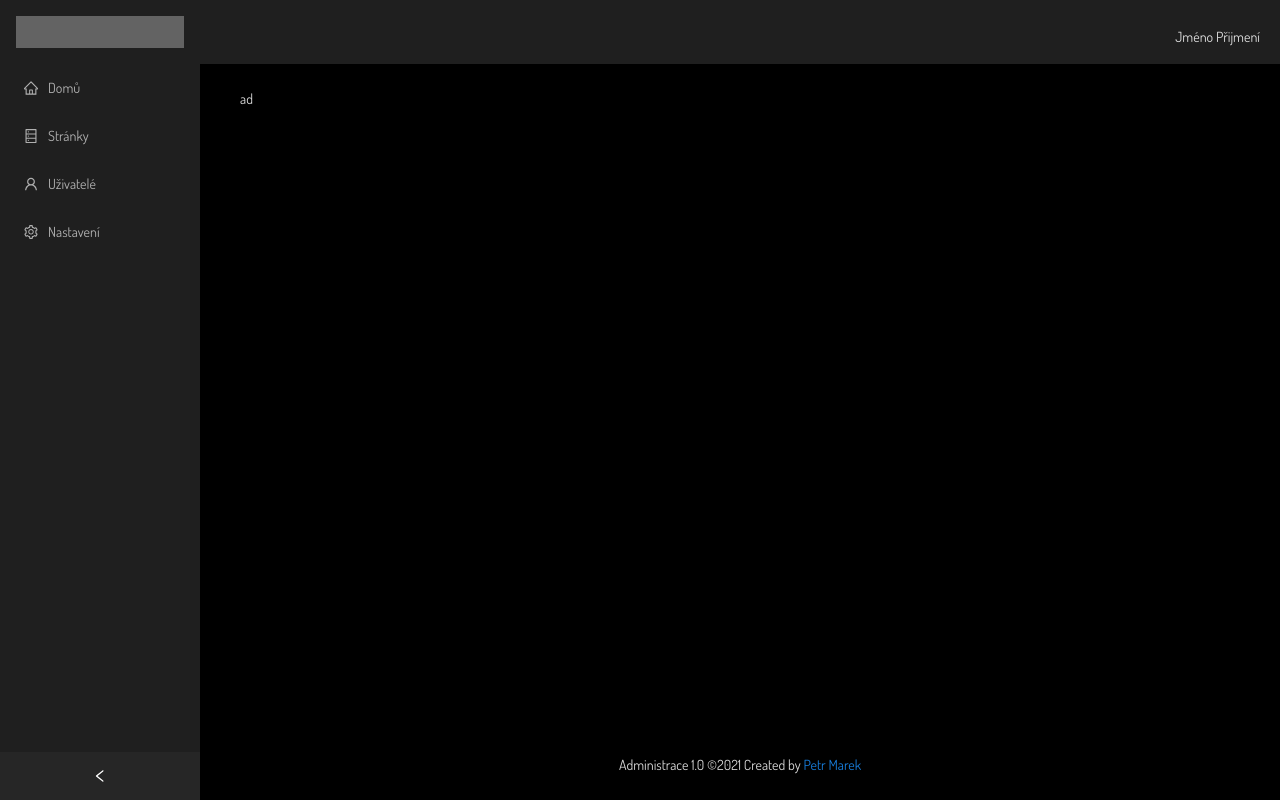
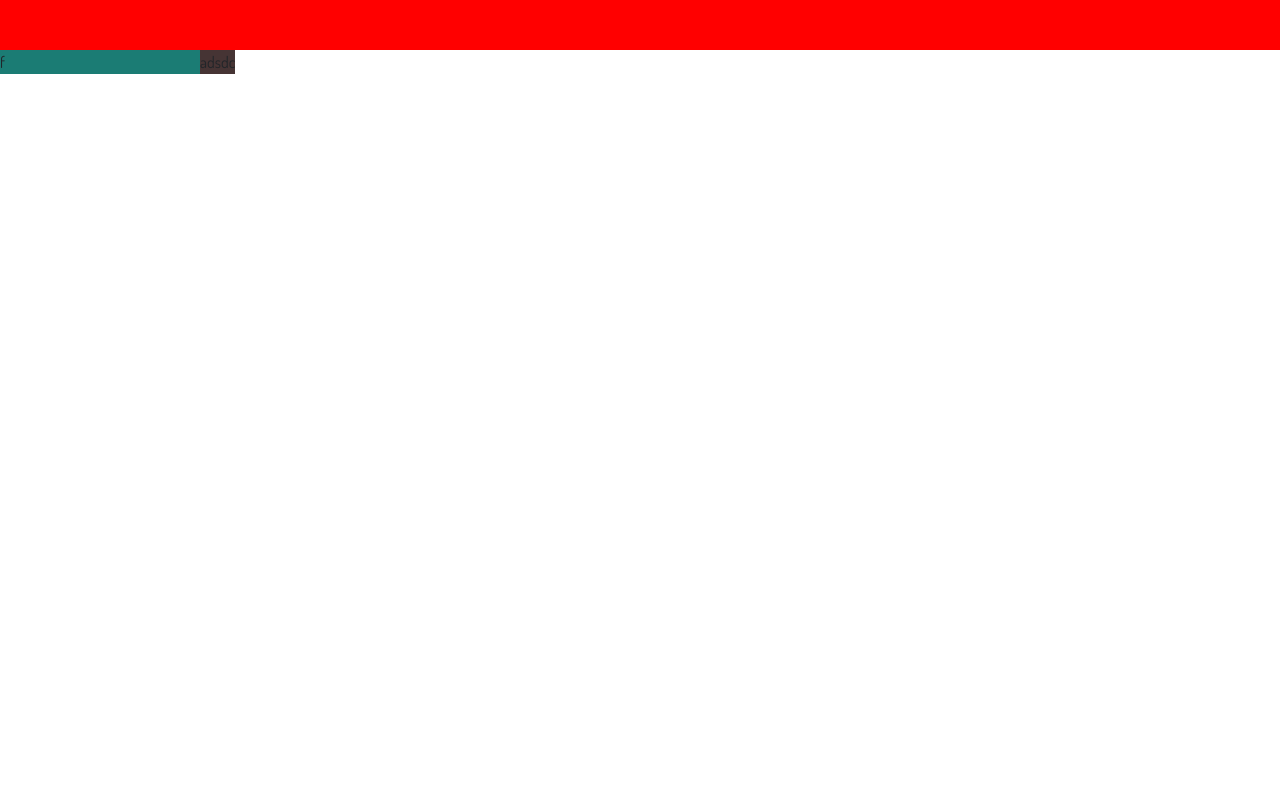
Before and after one commit to dinoq/MS-Strazisko, a Next.js app: page /admin in a window 1280 px wide. Built offline with nearby package versions, Linux system fonts and the light colour scheme.

Commit message:
Working on admin panel

```diff
--- a/components/MainLayout/MainLayout.js
+++ b/components/MainLayout/MainLayout.js
@@ -1,16 +1,7 @@
-import { Layout, Menu, Col, Row } from "antd";
-import {
-  HomeOutlined,
-  DatabaseOutlined,
-  SettingOutlined,
-  UserOutlined,
-} from "@ant-design/icons";
+
 import React, { useState } from "react";
 import Link from "next/link";
-import "antd/dist/antd.dark.css";
-
-const { Header, Content, Footer, Sider } = Layout;
-const { SubMenu } = Menu;
+import classes from "./MainLayout.module.scss";
 
 const MainLayout = (props) => {
   const [collapsed, setCollapsed] = useState(false);
@@ -21,6 +12,30 @@ const MainLayout = (props) => {
   };
 
   return (
+    <div className={classes.layout + ""}>
+      <div className="">
+        <div className={classes.header + ""}>
+
+        </div></div>
+      <div className="d-flex">
+
+        <div className={classes.sider + " "}>
+          f
+        </div>
+        <div className={classes.content + " "}>
+          {props.children}
+        </div>
+      </div>
+    </div>
+  );
+};
+
+export default MainLayout;
+
+
+/**
+ *
+ *
     <Layout style={{ minHeight: "100vh" }}>
       <Sider collapsible collapsed={collapsed} onCollapse={onCollapse}>
         <div className="logo" />
@@ -68,7 +83,4 @@ const MainLayout = (props) => {
         </Footer>
       </Layout>
     </Layout>
-  );
-};
-
-export default MainLayout;
+ */
--- /dev/null
+++ b/components/MainLayout/MainLayout.module.scss
@@ -0,0 +1,38 @@
+/* .logo {
+    height: 32px;
+    margin: 16px;
+    background: rgba(255, 255, 255, 0.3);
+  }
+
+  .site-layout .site-layout-background {
+    background: #fff;
+  }
+
+  aside{
+    flex: 0 0 auto !important;
+    width: auto !important;
+    //min-width: 250px !important;
+    max-width: 100% !important;
+  } */
+
+  .layout{
+    min-height: 100vh;
+
+    .header{
+      height: 50px;
+      background-color: red;
+
+    }
+
+    .sider{
+      background-color: rgb(27, 124, 116);
+      flex: 0 0 200px;
+      max-width: 200px;
+      min-width: 200px;
+      width: 200px;
+    }
+
+    .content{
+      background-color: rgb(70, 52, 52);
+    }
+  }
--- a/components/MainLayout/MainLayout.scss
+++ /dev/null
@@ -1,16 +0,0 @@
-.logo {
-    height: 32px;
-    margin: 16px;
-    background: rgba(255, 255, 255, 0.3);
-  }
-
-  .site-layout .site-layout-background {
-    /*background: #fff;*/
-  }
-
-  aside{
-    flex: 0 0 auto !important;
-    width: auto !important;
-    //min-width: 250px !important;
-    max-width: 100% !important;
-  }
--- a/package.json
+++ b/package.json
@@ -17,7 +17,6 @@
     "next": "11.0.1",
     "react": "17.0.2",
     "react-dom": "17.0.2",
-    "antd": "^4.16.13",
     "better-sqlite3": "^7.4.3",
     "bootstrap": "^5.0.2",
     "next-iron-session": "^4.2.0",
--- a/pages/_app.js
+++ b/pages/_app.js
@@ -4,7 +4,6 @@ import 'bootstrap/dist/css/bootstrap.min.css';
 import Header from '../components/header/Header';
 import Footer from "../components/footer/Footer";
 import MainLayout from "../components/MainLayout/MainLayout"
-import "../components/MainLayout/MainLayout.scss";
 import { useRouter } from 'next/router';
 
 function MyApp({ Component, pageProps }) {
--- a/pages/admin/index.tsx
+++ b/pages/admin/index.tsx
@@ -12,7 +12,7 @@ const Home: NextPage = () => {
       </Head>
 
       <main className={styles.main}>
-        ad
+        adsdc
       </main>
     </div>
   )
```
Also changed, not shown: components/Table/Table.tsx (+15 -12 lines), 2 other files (tests, documents, lock files or other folders).
